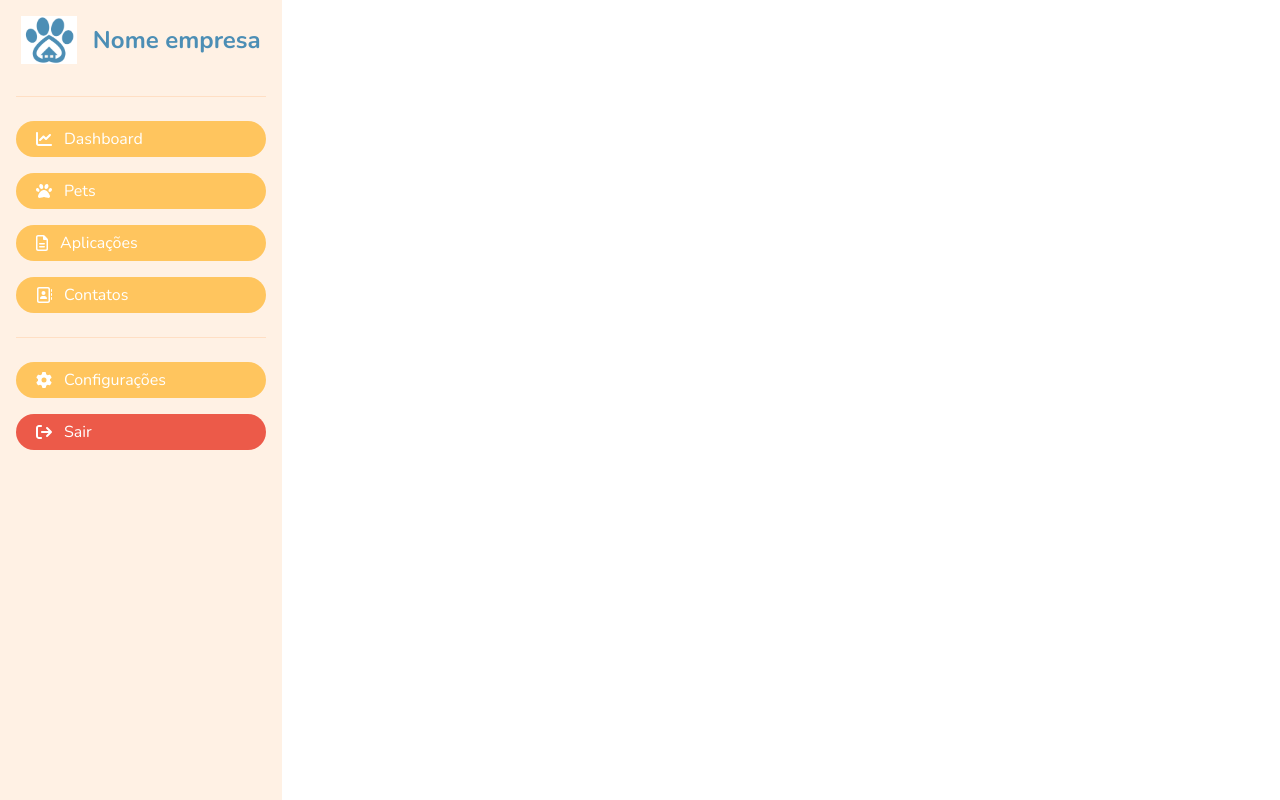
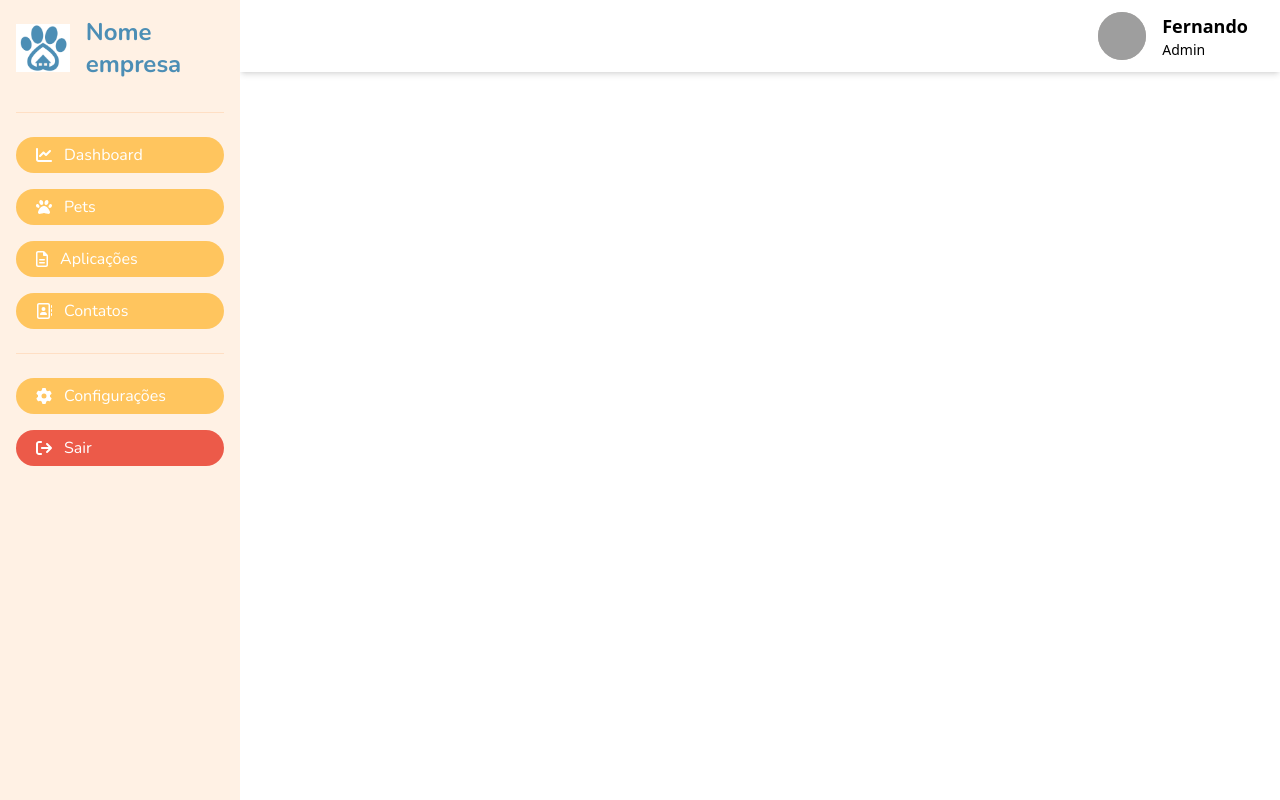
Before and after one commit to adoteme-project/adoteme-website, a React (Vite) app: page /ong in a window 1280 px wide. Built offline with nearby package versions, Linux system fonts and the light colour scheme; grey boxes are pictures that could not be loaded.

Commit message:
Hedaer Ong

```diff
--- a/src/App.jsx
+++ b/src/App.jsx
@@ -24,6 +24,8 @@ import PerfilUsuario from "./pages/PerfilUsuario"
 import FormularioUsuario from "./pages/PerfilFormulario";
 import PerfilAplicacao from "./pages/PerfilAplicacao";
 import OngLayout from "./components/layout/OngLayout";
+import OngDashboard from "./pages/OngDashboard";
+import OngPet from "./pages/OngPet";
 
 function App() {
   return (
@@ -57,8 +59,8 @@ function App() {
               </Route>
 
               <Route path="/ong" element={<OngLayout/>}>
-                <Route path="/ong/dashboard"/>
-                <Route path="/ong/pet"/>
+                <Route path="/ong/dashboard" element={<OngDashboard/>}/>
+                <Route path="/ong/pet" element={<OngPet/>}/>
                 <Route path="/ong/aplicacoes"/>
                 <Route path="/ong/contatos"/>
                 <Route path="/ong/configuracoes"/>
--- /dev/null
+++ b/src/components/layout/HeaderOng/index.jsx
@@ -0,0 +1,18 @@
+const HeaderOng = ({userData}) => {
+    return (
+        <div className="sticky top-0 w-full shadow-md">
+            <div className="flex justify-end py-3 px-8">
+                <div className="flex gap-4">
+                    <img src={userData.image ?? ''} alt="Foto de Perfil"
+                    className="bg-cinza relative inline-block h-12 w-12 !rounded-full  object-cover object-center"/>
+                    <div className="text-left flex flex-col">
+                        <span className="text-lg font-bold"> {userData.nome ?? 'Nome'} </span>
+                        <span className="text-sm"> {userData.cargo ?? 'Cargo'} </span>
+                    </div>
+                </div>
+            </div>
+        </div>
+    )
+}
+
+export default HeaderOng;
--- a/src/components/layout/OngLayout/index.jsx
+++ b/src/components/layout/OngLayout/index.jsx
@@ -1,11 +1,24 @@
 import { Outlet } from "react-router-dom"
 import SidebarOng from "../SidebarOng"
+import HeaderOng from "../HeaderOng";
+
+const userData = {
+    nome: 'Fernando',
+    image: 'https://res.cloudinary.com/dv5mhhq0h/image/upload/v1728944509/lonarayeyge3u5bbgrog.jpg',
+    cargo: 'Admin'
+}
 
 const OngLayout = () => {
     return (
         <div className="w-full flex h-svh max-h-svh">
             <SidebarOng />
-            <Outlet />
+            <div className="h-full flex-1">
+                <div className="flex h-full flex-col justify-between overflow-y-auto no-scrollbar">
+                    <HeaderOng userData={userData} />
+
+                    <Outlet />
+                </div>
+            </div>
         </div>
     )
 }
--- a/src/pages/OngPet/index.jsx
+++ b/src/pages/OngPet/index.jsx
@@ -0,0 +1,9 @@
+const OngPet = () => {
+    return (
+        <>
+            <h1> Ong Pet </h1>
+        </>
+    )
+}
+
+export default OngPet;
```
